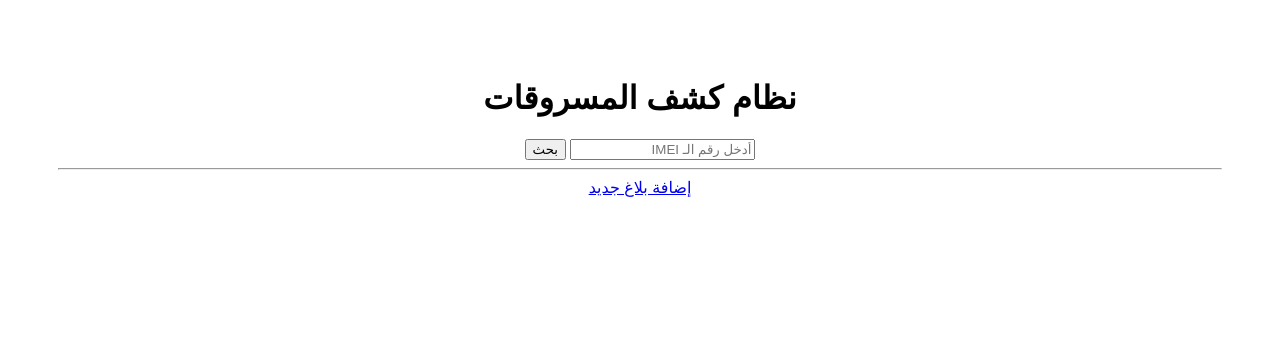
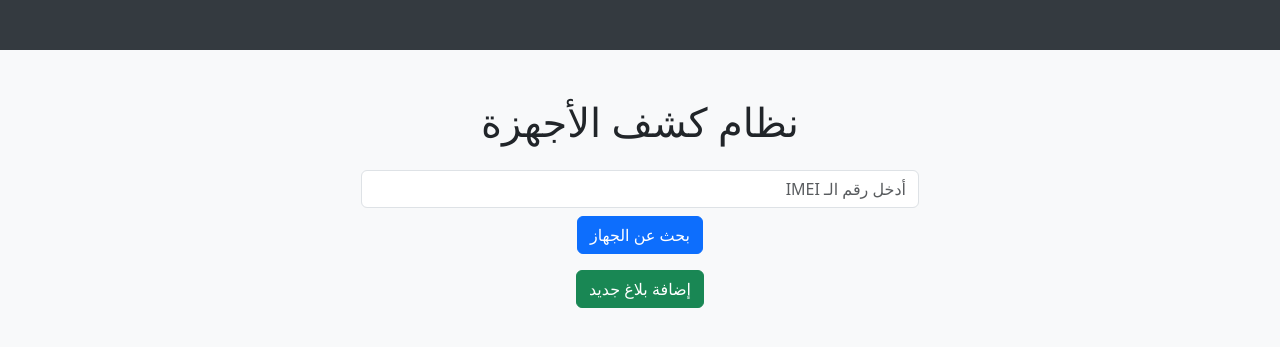
Before and after one commit to Ali202004/stolen-phones-project, a Flask app: page / in a window 1280 px wide. Shown: the top 347 px of the page. Run offline with Flask 3, Linux system fonts and the light colour scheme.

Commit message:
Update index.html

```diff
--- a/templates/index.html
+++ b/templates/index.html
@@ -1,24 +1,26 @@
 <!DOCTYPE html>
 <html lang="ar" dir="rtl">
 <head>
-    <meta charset="UTF-8">
-    <title>نظام كشف المسروقات</title>
+    <link href="https://cdn.jsdelivr.net/npm/bootstrap@5.3.0/dist/css/bootstrap.min.css" rel="stylesheet">
     <style>
-        body { font-family: sans-serif; text-align: center; padding: 50px; }
+        body { background: #f8f9fa; }
+        .marquee { background: #343a40; color: white; padding: 10px; overflow: hidden; white-space: nowrap; }
     </style>
 </head>
 <body>
-
-    <h1>نظام كشف المسروقات</h1>
-
-    <form method="POST">
-        <input type="text" name="search_imei" placeholder="أدخل رقم الـ IMEI">
-        <button type="submit">بحث</button>
-    </form>
-
-    <hr>
-
-    <a href="/add">إضافة بلاغ جديد</a>
-
+    <div class="marquee"><marquee>صلى الله على نبينا محمد - اذكروا الله - أهلاً بكم في نظام كشف المسروقات الرسمي</marquee></div>
+    <div class="container mt-5 text-center">
+        <h1>نظام كشف الأجهزة</h1>
+        <form action="/search" method="POST" class="mt-4">
+            <input type="text" name="imei" class="form-control w-50 mx-auto" placeholder="أدخل رقم الـ IMEI">
+            <button class="btn btn-primary mt-2">بحث عن الجهاز</button>
+        </form>
+        {% if report %}
+            <div class="alert alert-success mt-3">الجهاز موجود: {{ report[1] }} في مدينة {{ report[3] }}</div>
+        {% elif imei %}
+            <div class="alert alert-danger mt-3">لم يتم العثور على الجهاز</div>
+        {% endif %}
+        <a href="/add" class="btn btn-success mt-3">إضافة بلاغ جديد</a>
+    </div>
 </body>
 </html>
```
